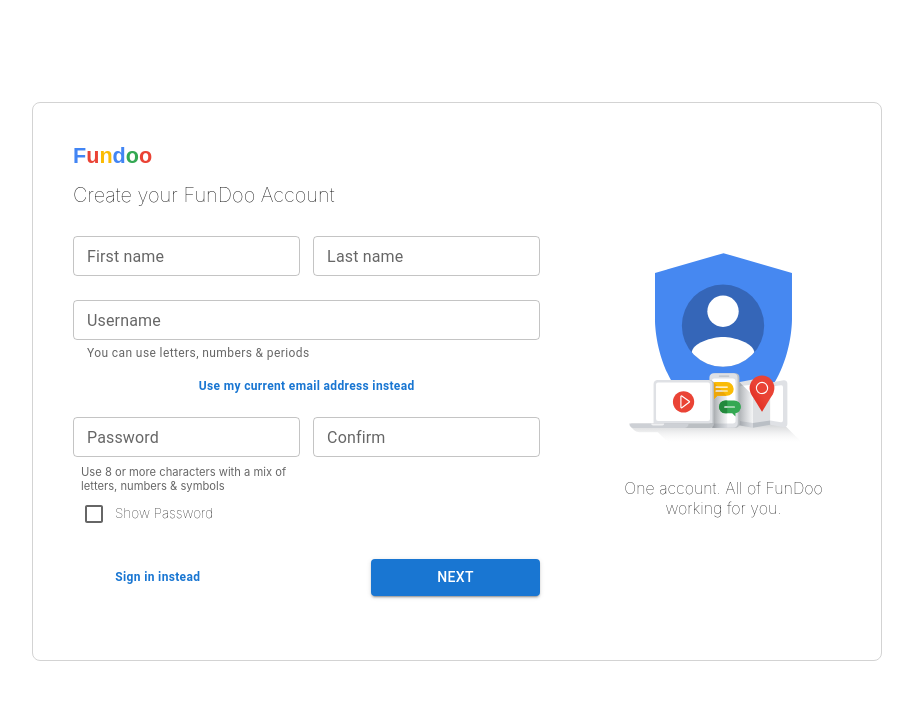
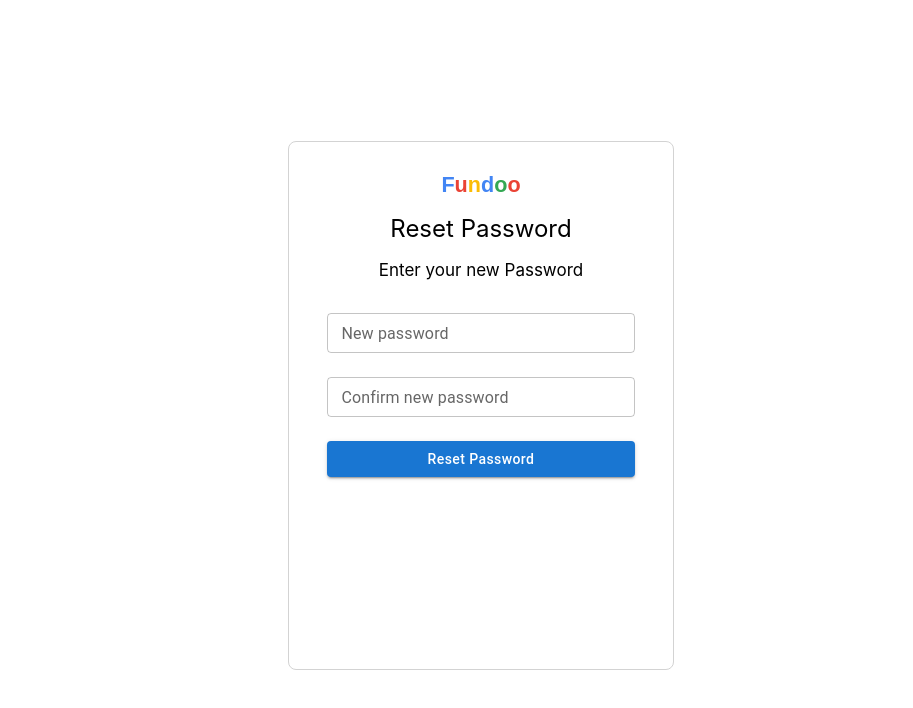
Before and after one commit to AshikaChadaga/FundooApp, a React (Create React App) app: page / in a window 1280 px wide. Shown: the top 708 px of the page, without its empty margins (96-1009 px from the left). Built offline with nearby package versions, Linux system fonts and the light colour scheme; a web font is replaced by a local one.

Commit message:
[Ashika]MODIFIED: Display pages

```diff
--- a/src/App.js
+++ b/src/App.js
@@ -8,10 +8,10 @@
 function App() {
   return (
     <div className="App">
-      <SignUp/>
+      {/* <SignUp/> */}
       {/* <SignIn/> */}
       {/* <ForgotEmail/> */}
-      {/* <ResetPassword/> */}
+      <ResetPassword/>
       {/* <Dashboard/> */}
     </div>
   );
```
